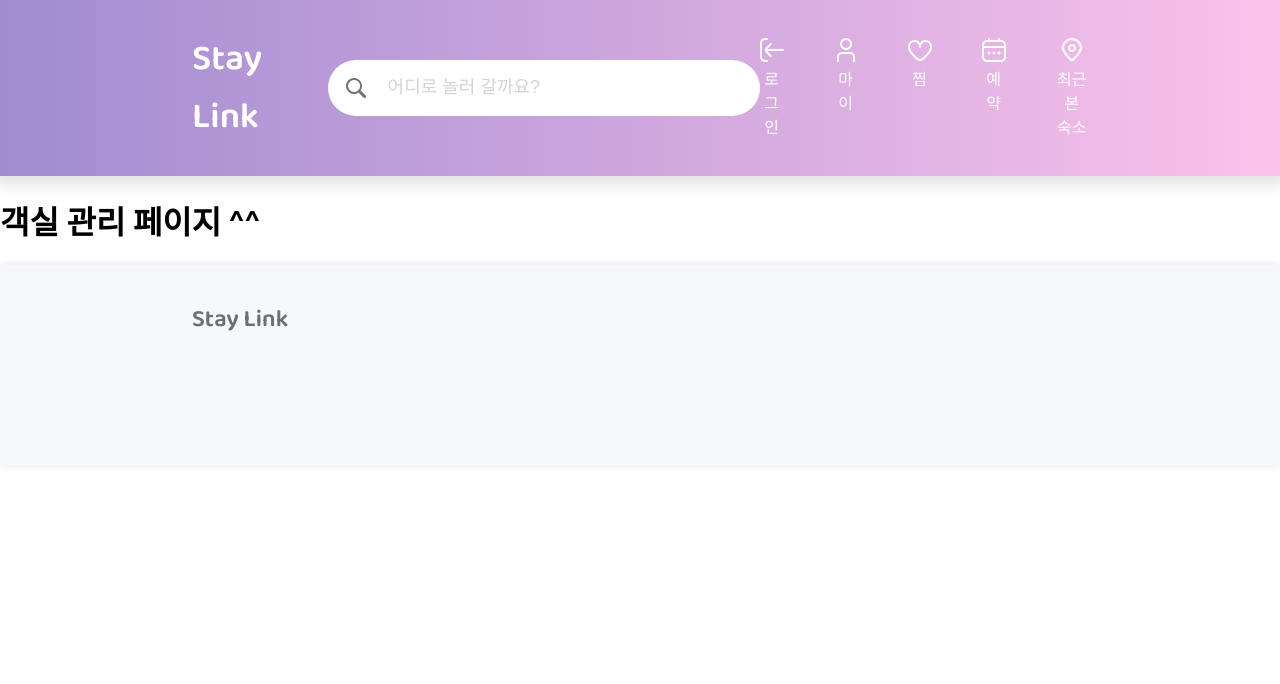
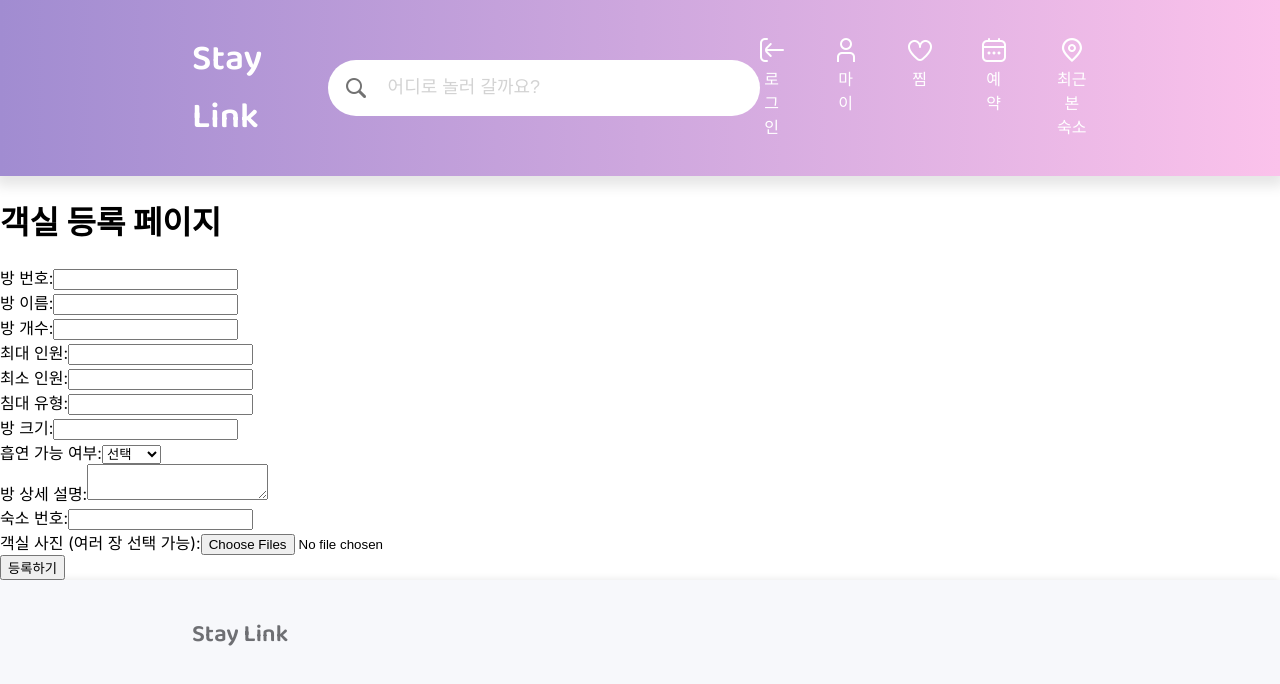
Before and after one commit to KyungHO123/stayLink, a React (Create React App) app in the folder fe_stayLink/stay/: page /room/app in a window 1280 px wide. Shown: the top 684 px of the page. Built offline with nearby package versions, Linux system fonts and the light colour scheme; no server answers.

Commit message:
Update roomApp.js

```diff
--- a/fe_stayLink/stay/src/room/roomApp.js
+++ b/fe_stayLink/stay/src/room/roomApp.js
@@ -1,11 +1,181 @@
-import React from 'react';
+import React, { useState } from 'react';
 
-function roomApp() {
-    return (
+function RoomApp() {
+  // RoomVO의 각 필드에 대응하는 상태
+  const [roomData, setRoomData] = useState({
+    room_num: '',
+    room_name: '',
+    room_count: '',
+    room_max: '',
+    room_min: '',
+    room_bed: '',
+    room_size: '',
+    room_smoke: '',
+    room_detail: '',
+    room_lod_num: '',
+  });
+
+  // 여러 장의 이미지 파일을 관리 (FileList 또는 배열 형태)
+  const [roomImages, setRoomImages] = useState([]);
+
+  // 텍스트/숫자 입력 변경 핸들러
+  const handleChange = (e) => {
+    const { name, value } = e.target;
+    setRoomData(prevData => ({
+      ...prevData,
+      [name]: value,
+    }));
+  };
+
+  // 여러 이미지 파일 선택 시 상태 업데이트
+  const handleImageChange = (e) => {
+    // FileList 객체를 배열로 변환하여 저장합니다.
+    setRoomImages(Array.from(e.target.files));
+  };
+
+  // 폼 제출 핸들러: FormData를 생성하여 텍스트 데이터와 이미지 파일을 함께 전송합니다.
+  const handleSubmit = (e) => {
+    e.preventDefault();
+    const formData = new FormData();
+    // 텍스트 및 숫자 데이터 추가
+    for (const key in roomData) {
+      formData.append(key, roomData[key]);
+    }
+    // 선택한 각 이미지 파일을 formData에 추가 (키 값은 서버에서 요구하는 이름으로 지정)
+    if (roomImages.length > 0) {
+      roomImages.forEach((file) => {
+        formData.append('room_images', file);
+      });
+    }
+
+    // 실제 API 호출 예시 (주석 처리한 fetch 코드를 필요에 맞게 수정하세요)
+    // fetch('/api/rooms', {
+    //   method: 'POST',
+    //   body: formData,
+    // })
+    //   .then(response => response.json())
+    //   .then(data => console.log(data))
+    //   .catch(error => console.error(error));
+
+    console.log('폼 제출:', roomData, roomImages);
+  };
+
+  return (
+    <div>
+      <h1>객실 등록 페이지</h1>
+      <form onSubmit={handleSubmit} encType="multipart/form-data">
         <div>
-            <h1>객실 관리 페이지 ^^</h1>
+          <label>방 번호:</label>
+          <input
+            type="number"
+            name="room_num"
+            value={roomData.room_num}
+            onChange={handleChange}
+            required
+          />
         </div>
-    );
+        <div>
+          <label>방 이름:</label>
+          <input
+            type="text"
+            name="room_name"
+            value={roomData.room_name}
+            onChange={handleChange}
+            required
+          />
+        </div>
+        <div>
+          <label>방 개수:</label>
+          <input
+            type="number"
+            name="room_count"
+            value={roomData.room_count}
+            onChange={handleChange}
+            required
+          />
+        </div>
+        <div>
+          <label>최대 인원:</label>
+          <input
+            type="number"
+            name="room_max"
+            value={roomData.room_max}
+            onChange={handleChange}
+            required
+          />
+        </div>
+        <div>
+          <label>최소 인원:</label>
+          <input
+            type="number"
+            name="room_min"
+            value={roomData.room_min}
+            onChange={handleChange}
+            required
+          />
+        </div>
+        <div>
+          <label>침대 유형:</label>
+          <input
+            type="text"
+            name="room_bed"
+            value={roomData.room_bed}
+            onChange={handleChange}
+          />
+        </div>
+        <div>
+          <label>방 크기:</label>
+          <input
+            type="text"
+            name="room_size"
+            value={roomData.room_size}
+            onChange={handleChange}
+          />
+        </div>
+        <div>
+          <label>흡연 가능 여부:</label>
+          <select
+            name="room_smoke"
+            value={roomData.room_smoke}
+            onChange={handleChange}
+            required
+          >
+            <option value="">선택</option>
+            <option value="Y">가능</option>
+            <option value="N">불가능</option>
+          </select>
+        </div>
+        <div>
+          <label>방 상세 설명:</label>
+          <textarea
+            name="room_detail"
+            value={roomData.room_detail}
+            onChange={handleChange}
+          />
+        </div>
+        <div>
+          <label>숙소 번호:</label>
+          <input
+            type="number"
+            name="room_lod_num"
+            value={roomData.room_lod_num}
+            onChange={handleChange}
+            required
+          />
+        </div>
+        <div>
+          <label>객실 사진 (여러 장 선택 가능):</label>
+          <input
+            type="file"
+            accept="image/*"
+            multiple
+            onChange={handleImageChange}
+          />
+        </div>
+        <button type="submit">등록하기</button>
+      </form>
+    </div>
+  );
 }
 
-export default roomApp;
+export default RoomApp;
```
